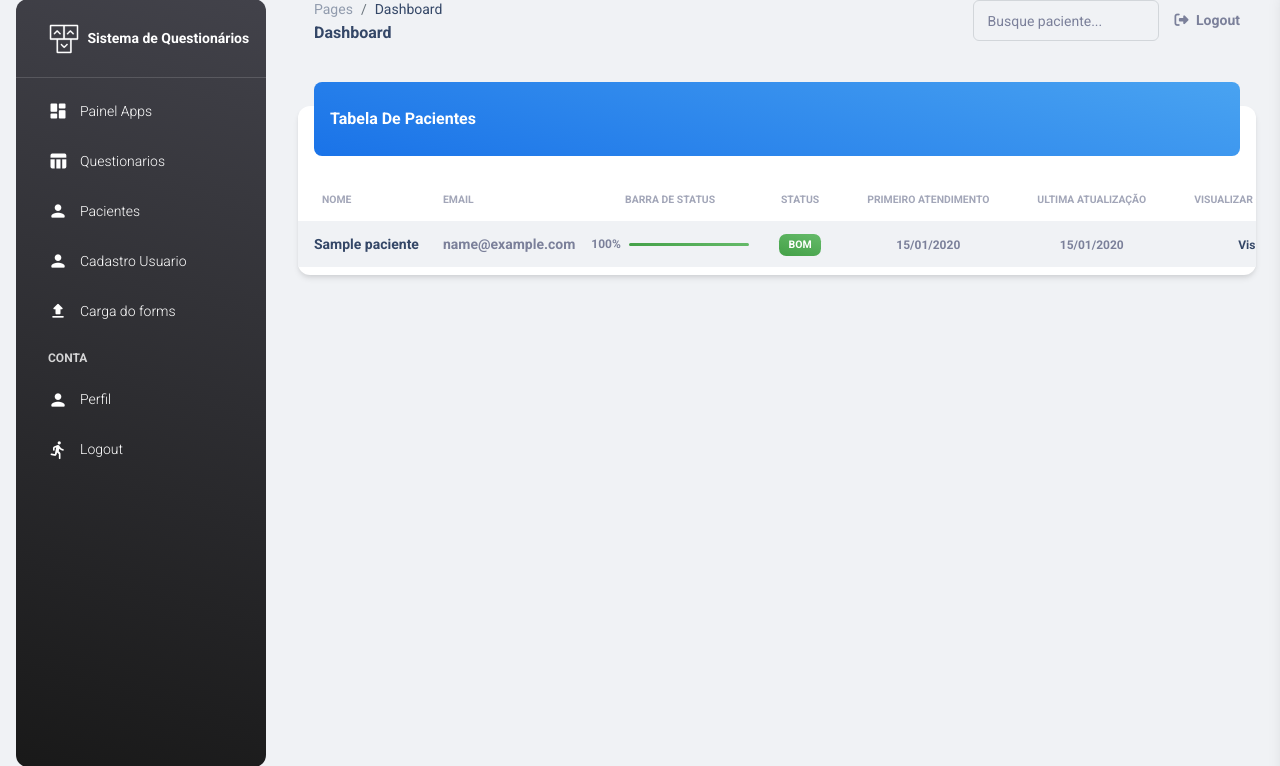
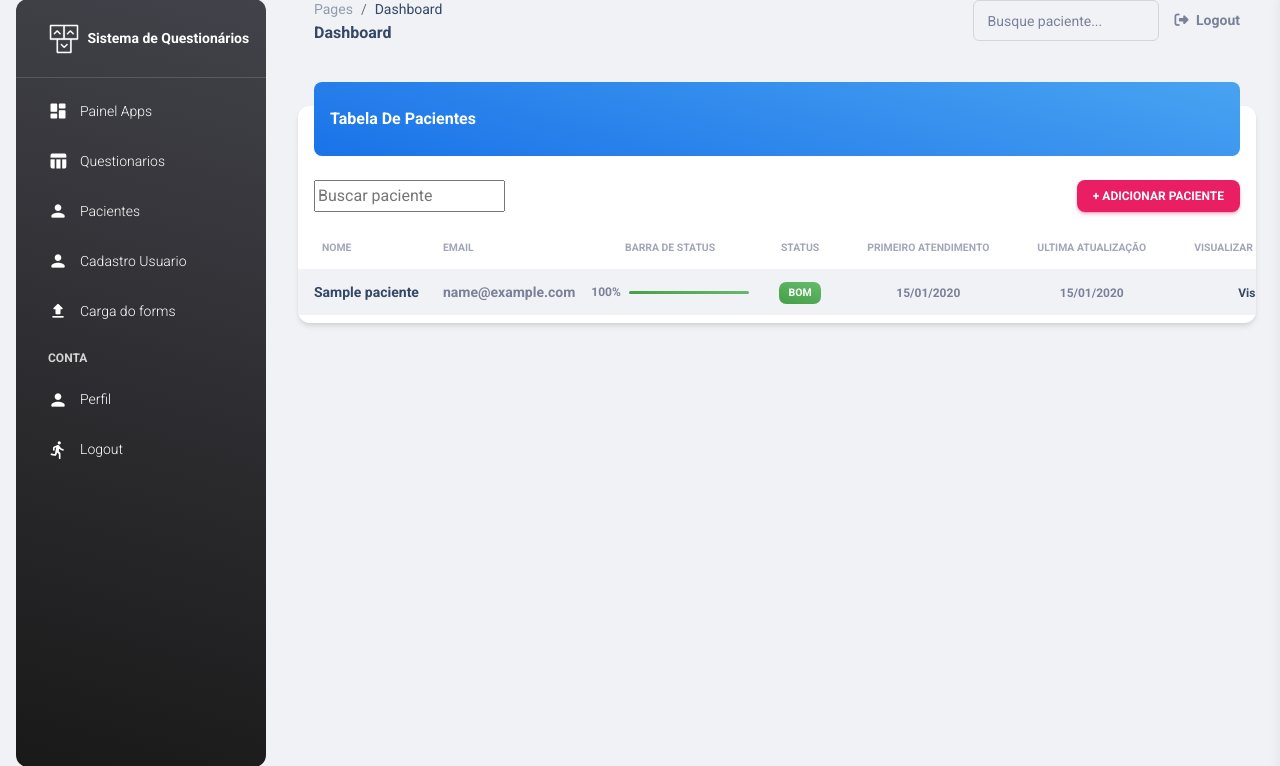
Before and after one commit to diogosm/incriveis-forms-app, a Flask app: page /pacientes in a window 1280 px wide. Shown: the part 17-783 px from the top of the page. Run offline with Flask 3, Linux system fonts and the light colour scheme; tables that the repository leaves empty hold one stand-in row (values such as "Sample post"); parts of the project's set-up code (start-up, migrations or seed data) failed here and were passed over; some libraries are stand-ins or nearby versions.

Commit message:
Adição de busca por nomes e adição de botão para adicionar novo paciente

```diff
--- a/templates/home/pacientes.html
+++ b/templates/home/pacientes.html
@@ -3,7 +3,9 @@
 {% block title %} Template {% endblock %}
 
 <!-- Specific Page CSS goes HERE  -->
-{% block stylesheets %}{% endblock stylesheets %}
+{% block stylesheets %}
+    <link rel="stylesheet" type="text/css" href="{{ url_for('static',filename='css/material-dashboard.min.css') }}">
+{% endblock stylesheets %}
 
 {% block content %}
 
@@ -16,18 +18,42 @@
                             <h6 class="text-white text-capitalize ps-3">Tabela de pacientes</h6>
                         </div>
                     </div>
+
                     <div class="card-body px-0 pb-2">
                         <div class="table-responsive p-0">
+                            <div class="d-flex justify-content-between mx-3">
+                                <div class="flex-grow-1 me-2">
+                                    <input id="searchInput" placeholder="Buscar paciente" type="text">
+
+                                </div>
+                                <div>
+                                    <a href="./new-product.html" class="btn btn-sm btn-primary">+ Adicionar Paciente</a>
+                                </div>
+                            </div>
                             <table class="table align-items-center mb-0">
                                 <thead>
                                 <tr>
-                                    <th class="text-uppercase text-secondary text-xxs font-weight-bolder opacity-7">Nome</th>
-                                    <th class="text-uppercase text-secondary text-xxs font-weight-bolder opacity-7 ps-2">Email</th>
-                                    <th class="text-center text-uppercase text-secondary text-xxs font-weight-bolder opacity-7">Barra de status</th>
-                                    <th class="text-center text-uppercase text-secondary text-xxs font-weight-bolder opacity-7">Status</th>
-                                    <th class="text-center text-uppercase text-secondary text-xxs font-weight-bolder opacity-7">Primeiro atendimento</th>
-                                    <th class="text-center text-uppercase text-secondary text-xxs font-weight-bolder opacity-7">Ultima atualização</th>
-                                    <th class="text-center text-uppercase text-secondary text-xxs font-weight-bolder opacity-7">Visualizar Questionarios</th>
+                                    <th class="text-uppercase text-secondary text-xxs font-weight-bolder opacity-7">
+                                        Nome
+                                    </th>
+                                    <th class="text-uppercase text-secondary text-xxs font-weight-bolder opacity-7 ps-2">
+                                        Email
+                                    </th>
+                                    <th class="text-center text-uppercase text-secondary text-xxs font-weight-bolder opacity-7">
+                                        Barra de status
+                                    </th>
+                                    <th class="text-center text-uppercase text-secondary text-xxs font-weight-bolder opacity-7">
+                                        Status
+                                    </th>
+                                    <th class="text-center text-uppercase text-secondary text-xxs font-weight-bolder opacity-7">
+                                        Primeiro atendimento
+                                    </th>
+                                    <th class="text-center text-uppercase text-secondary text-xxs font-weight-bolder opacity-7">
+                                        Ultima atualização
+                                    </th>
+                                    <th class="text-center text-uppercase text-secondary text-xxs font-weight-bolder opacity-7">
+                                        Visualizar Questionarios
+                                    </th>
                                 </tr>
                                 </thead>
                                 <tbody id="authors-table-body">
@@ -49,10 +75,9 @@
 <!-- Specific Page JS goes HERE  -->
 {% block javascripts %}
     <script>
-async function populateTable() {
+        async function populateTable(searchQuery = '') {
             try {
                 const response = await fetch('/pacientesData');
-    console.log(response)
                 if (!response.ok) {
                     throw new Error(`HTTP error! status: ${response.status}`);
                 }
@@ -61,7 +86,12 @@ async function populateTable() {
 
                 const authorsTableBody = document.getElementById('authors-table-body');
 
+                // Clear existing table rows
+                authorsTableBody.innerHTML = '';
+
                 authorsData.forEach(authorData => {
+                    // Check if the search query matches the author's name
+                    if (authorData.nome.toLowerCase().includes(searchQuery.toLowerCase())) {
                         const row = document.createElement('tr');
 
                         // Create table cells based on author data
@@ -82,6 +112,7 @@ async function populateTable() {
                         row.appendChild(viewQuest);
 
                         authorsTableBody.appendChild(row);
+                    }
                 });
             } catch (error) {
                 console.error('Error fetching data:', error);
@@ -219,7 +250,7 @@ function createCreatedDateCell(createdDate) {
             cellText.classList.add('text-xs', 'font-weight-bold', 'mb-0');
 
             const date = new Date(createdDate);
-  const formattedDate = date.toLocaleDateString('pt-br', { day: '2-digit', month: '2-digit', year: 'numeric' }); // Format as dd/mm/yyyy
+            const formattedDate = date.toLocaleDateString('pt-br', {day: '2-digit', month: '2-digit', year: 'numeric'}); // Format as dd/mm/yyyy
 
             cellText.textContent = formattedDate;
 
@@ -235,7 +266,7 @@ function createUpdatedDateCell(updatedDate) {
             cellText.classList.add('text-xs', 'font-weight-bold', 'mb-0');
 
             const date = new Date(updatedDate);
-  const formattedDate = date.toLocaleDateString('pt-br', { day: '2-digit', month: '2-digit', year: 'numeric' }); // Format as dd/mm/yyyy
+            const formattedDate = date.toLocaleDateString('pt-br', {day: '2-digit', month: '2-digit', year: 'numeric'}); // Format as dd/mm/yyyy
 
             cellText.textContent = formattedDate;
 
@@ -261,6 +292,12 @@ function createViewDataCell(authorData) {
             return cell;
         }
 
+        // Function to handle search input change
+        document.getElementById('searchInput').addEventListener('input', function (event) {
+            const searchQuery = event.target.value;
+            populateTable(searchQuery);
+        });
+
         // Call the function to populate the table
         populateTable();
     </script>
```
Also changed, not shown: static/assets/images/Profile.png (added). Lines whose indentation alone changed are shown as unchanged.
